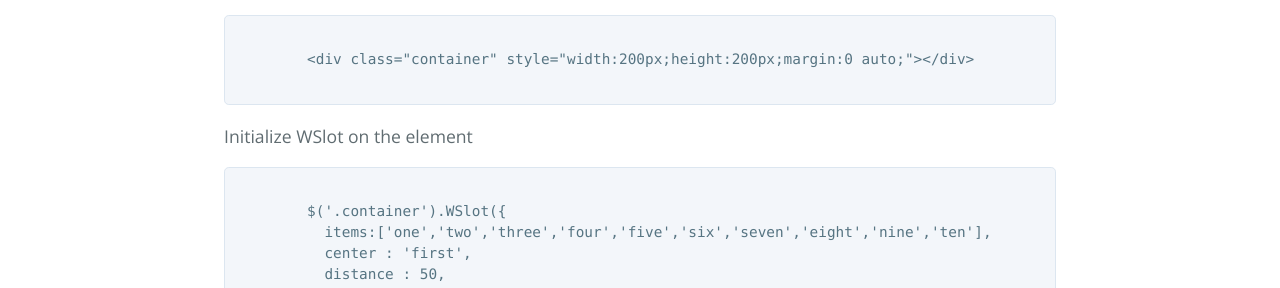
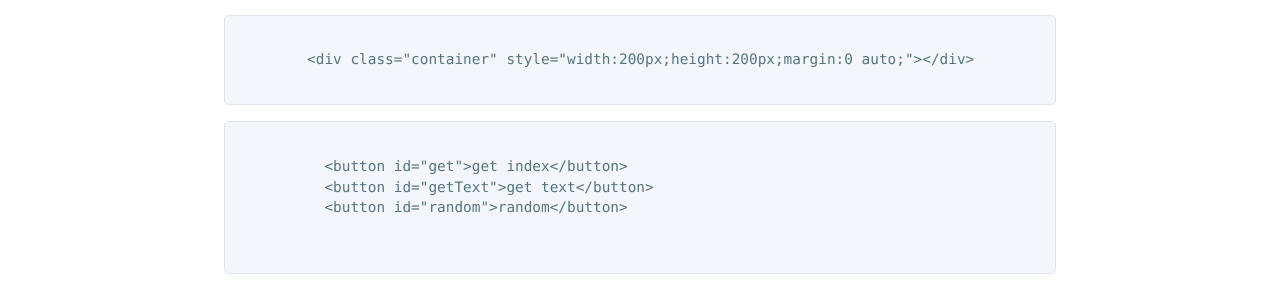
Before and after one commit to danartinho/WSlot, a plain HTML site: page index.html in a window 1280 px wide. Shown: the part 643-931 px from the top of the page. Drawn offline with nearby package versions, Linux system fonts and the light colour scheme.

Commit message:
Update index.html

```diff
--- a/index.html
+++ b/index.html
@@ -61,6 +61,13 @@
       <pre><code>
         &lt;div class="container" style="width:200px;height:200px;margin:0 auto;"&gt;&lt;/div&gt;
       </code></pre>
+      <pre>
+        <code>
+          &lt;button id="get"&gt;get index&lt;/button&gt;
+          &lt;button id="getText"&gt;get text&lt;/button&gt;
+          &lt;button id="random"&gt;random&lt;/button&gt;
+        </code>
+      </pre>
     </div>
 
 <p>Initialize WSlot on the element</p>
```
